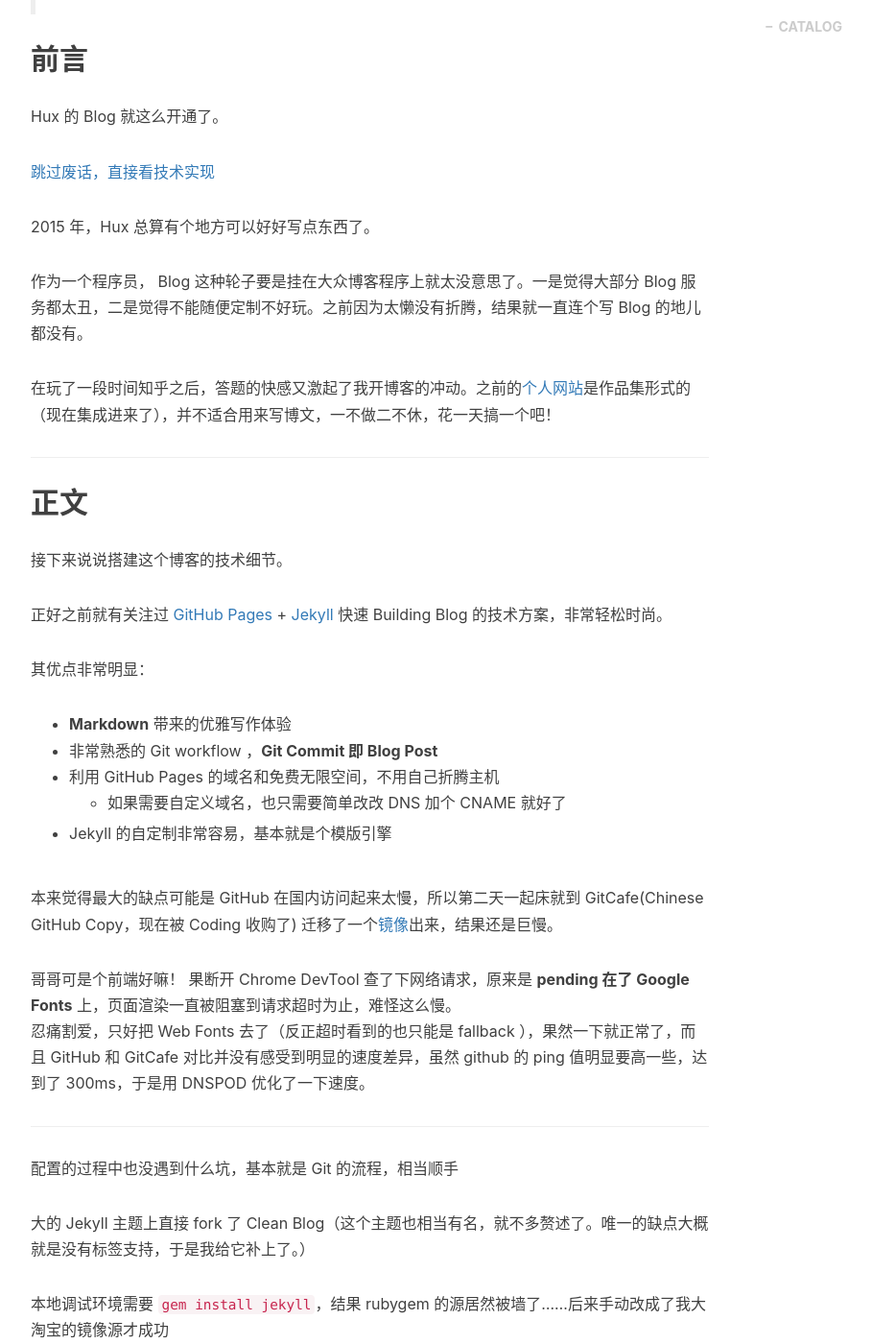
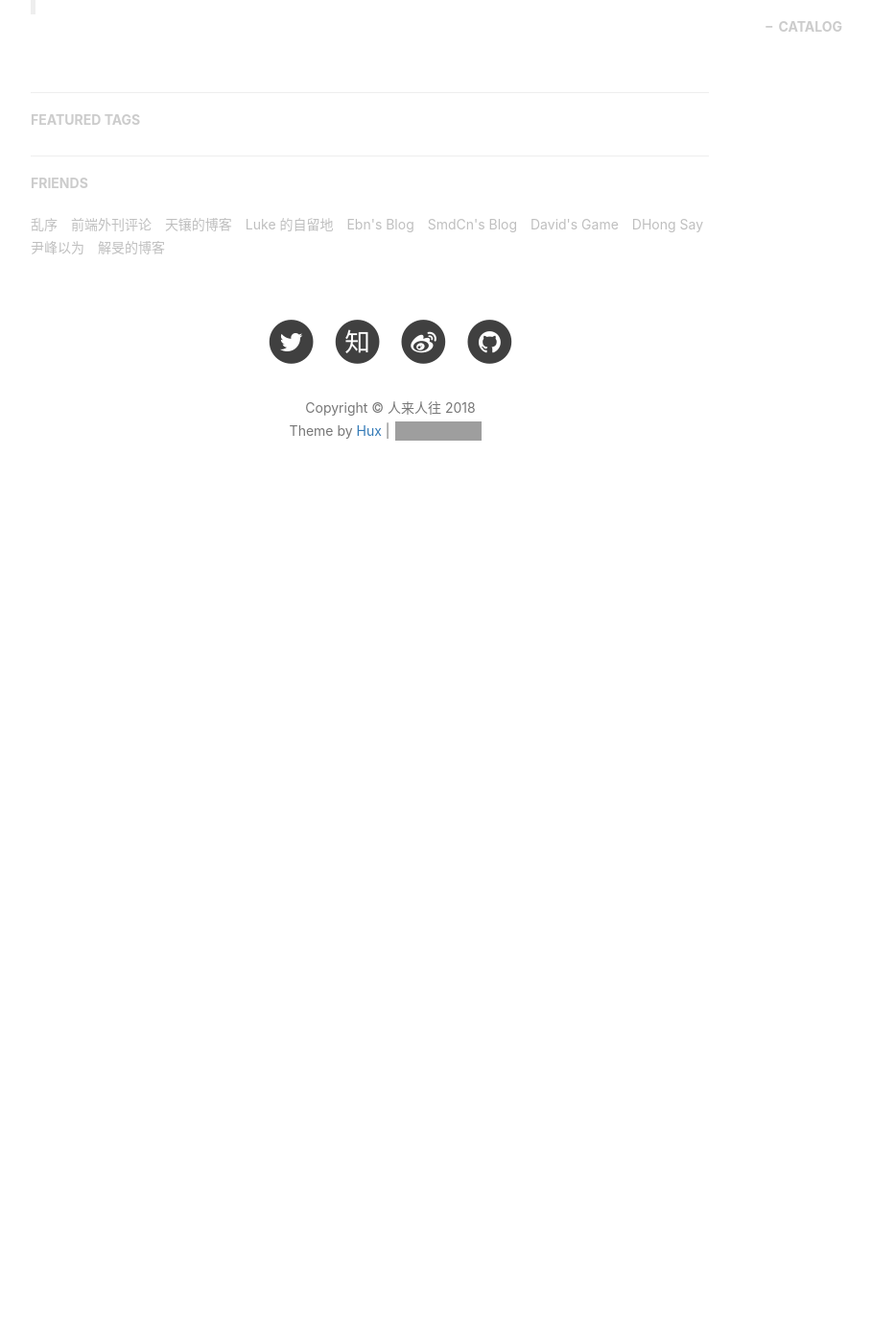
Before and after one commit to renlairenwanghq/renlairenwanghq.github.io, a Jekyll site: the page built from _posts/2018-03-15-hello-world.markdown, in a window 1280 px wide and 1400 px high, scrolled down 593 px. Shown: the whole window at 96% size, without its empty margins (233-1142 px from the left). Built offline with Jekyll 4.4.1, drawn with Linux system fonts in a browser that asks for light colours; nearby versions of some CDN libraries; comment, search, counter and statistics services are not loaded; after the commit the page ends 1149 px from its top, so only the background shows below that; some of the changed text lies outside the part shown; grey boxes are pictures that could not be loaded.

Commit message:
del old files

```diff
--- a/_posts/2018-03-15-hello-world.markdown
+++ b/_posts/2018-03-15-hello-world.markdown
@@ -11,70 +11,3 @@
 ---
 
 > “Yeah It's on. ”
-
-
-## 前言
-
-Hux 的 Blog 就这么开通了。
-
-[跳过废话，直接看技术实现 ](#build)
-
-
-
-2015 年，Hux 总算有个地方可以好好写点东西了。
-
-
-作为一个程序员， Blog 这种轮子要是挂在大众博客程序上就太没意思了。一是觉得大部分 Blog 服务都太丑，二是觉得不能随便定制不好玩。之前因为太懒没有折腾，结果就一直连个写 Blog 的地儿都没有。
-
-在玩了一段时间知乎之后，答题的快感又激起了我开博客的冲动。之前的[个人网站](http://huangxuan.me/portfolio)是作品集形式的（现在集成进来了），并不适合用来写博文，一不做二不休，花一天搞一个吧！
-
-
-<p id = "build"></p>
----
-
-## 正文
-
-接下来说说搭建这个博客的技术细节。
-
-正好之前就有关注过 [GitHub Pages](https://pages.github.com/) + [Jekyll](http://jekyllrb.com/) 快速 Building Blog 的技术方案，非常轻松时尚。
-
-其优点非常明显：
-
-* **Markdown** 带来的优雅写作体验
-* 非常熟悉的 Git workflow ，**Git Commit 即 Blog Post**
-* 利用 GitHub Pages 的域名和免费无限空间，不用自己折腾主机
-	* 如果需要自定义域名，也只需要简单改改 DNS 加个 CNAME 就好了
-* Jekyll 的自定制非常容易，基本就是个模版引擎
-
-
-本来觉得最大的缺点可能是 GitHub 在国内访问起来太慢，所以第二天一起床就到 GitCafe(Chinese GitHub Copy，现在被 Coding 收购了) 迁移了一个[镜像](http://huxpro.coding.me)出来，结果还是巨慢。
-
-哥哥可是个前端好嘛！ 果断开 Chrome DevTool 查了下网络请求，原来是 **pending 在了 Google Fonts** 上，页面渲染一直被阻塞到请求超时为止，难怪这么慢。
-忍痛割爱，只好把 Web Fonts 去了（反正超时看到的也只能是 fallback ），果然一下就正常了，而且 GitHub 和 GitCafe 对比并没有感受到明显的速度差异，虽然 github 的 ping 值明显要高一些，达到了 300ms，于是用 DNSPOD 优化了一下速度。
-
-
-
----
-
-配置的过程中也没遇到什么坑，基本就是 Git 的流程，相当顺手
-
-大的 Jekyll 主题上直接 fork 了 Clean Blog（这个主题也相当有名，就不多赘述了。唯一的缺点大概就是没有标签支持，于是我给它补上了。）
-
-本地调试环境需要 `gem install jekyll`，结果 rubygem 的源居然被墙了……后来手动改成了我大淘宝的镜像源才成功
-
-Theme 的 CSS 是基于 Bootstrap 定制的，看得不爽的地方直接在 Less 里改就好了（平时更习惯 SCSS 些），**不过其实我一直觉得 Bootstrap 在移动端的体验做得相当一般，比我在淘宝参与的团队 CSS 框架差多了……**所以为了体验，也补了不少 CSS 进去
-
-最后就进入了耗时反而最长的**做图、写字**阶段，也算是进入了**写博客**的正轨，因为是类似 Hack Day 的方式去搭这个站的，所以折腾折腾着大半夜就过去了。
-
-第二天考虑中文字体的渲染，fork 了 [Type is Beautiful](http://www.typeisbeautiful.com/) 的 `font` CSS，调整了字号，适配了 Win 的渣渲染，中英文混排效果好多了。
-
-
-## 后记
-
-回顾这个博客的诞生，纯粹是出于个人兴趣。在知乎相关问题上回答并获得一定的 star 后，我决定把这个博客主题当作一个小小的开源项目来维护。
-
-在经历 v1.0 - v1.5 的蜕变后，这个博客主题愈发完整，不但增加了诸多 UI 层的优化（opinionated）；在代码层面，更加丰富的配置项也使得这个主题拥有了更好的灵活性与可拓展性。而作为一个开源项目，我也积极的为其完善文档与解决 issue。
-
-如果你恰好逛到了这里，希望你也能喜欢这个博客主题。
-
-—— Hux 后记于 2015.10
```
